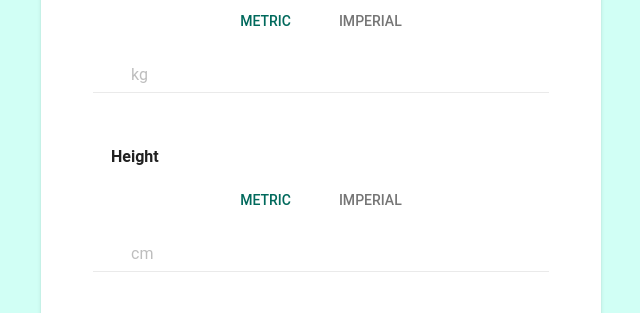
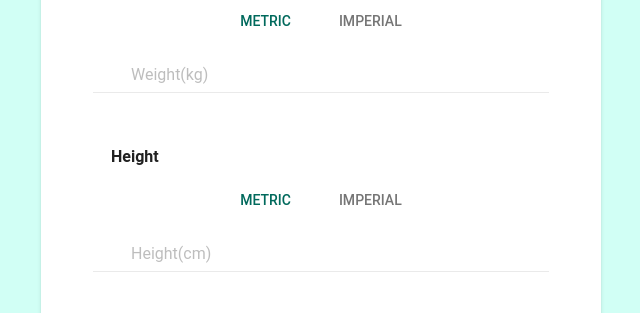
Before and after one commit to saharj/BMICalculator, a website: page index.html in a window 1280 px wide. Shown: the part 388-701 px from the top of the page, 319-959 px from the left. Drawn offline with Linux system fonts and the light colour scheme; files that its build step writes are made by us from their sources.

Commit message:
update the input place holder

```diff
--- a/index.html
+++ b/index.html
@@ -26,7 +26,7 @@
 						<md-tab-body>
 							<md-content></md-content>
 							<md-input-container>
-								<input ng-model="data.input.metric.weight" type="number" placeholder="kg">
+								<input ng-model="data.input.metric.weight" type="number" placeholder="Weight(kg)">
 							</md-input-container>
 						</md-tab-body>
 					</md-tab>
@@ -34,7 +34,7 @@
 						<md-tab-label>imperial</md-tab-label>
 						<md-tab-body>
 							<md-input-container>
-								<input type="number" placeholder="lb" ng-model="data.input.imperial.weight">
+								<input type="number" placeholder="Weight(lb)" ng-model="data.input.imperial.weight">
 							</md-input-container>
 						</md-tab-body>
 					</md-tab>
@@ -46,7 +46,7 @@
 						<md-tab-label>Metric</md-tab-label>
 						<md-tab-body>
 							<md-input-container>
-								<input type="number" placeholder="cm" ng-model="data.input.metric.height">
+								<input type="number" placeholder="Height(cm)" ng-model="data.input.metric.height">
 							</md-input-container>
 						</md-tab-body>
 					</md-tab>
```
Also changed, not shown: 1 other file.
